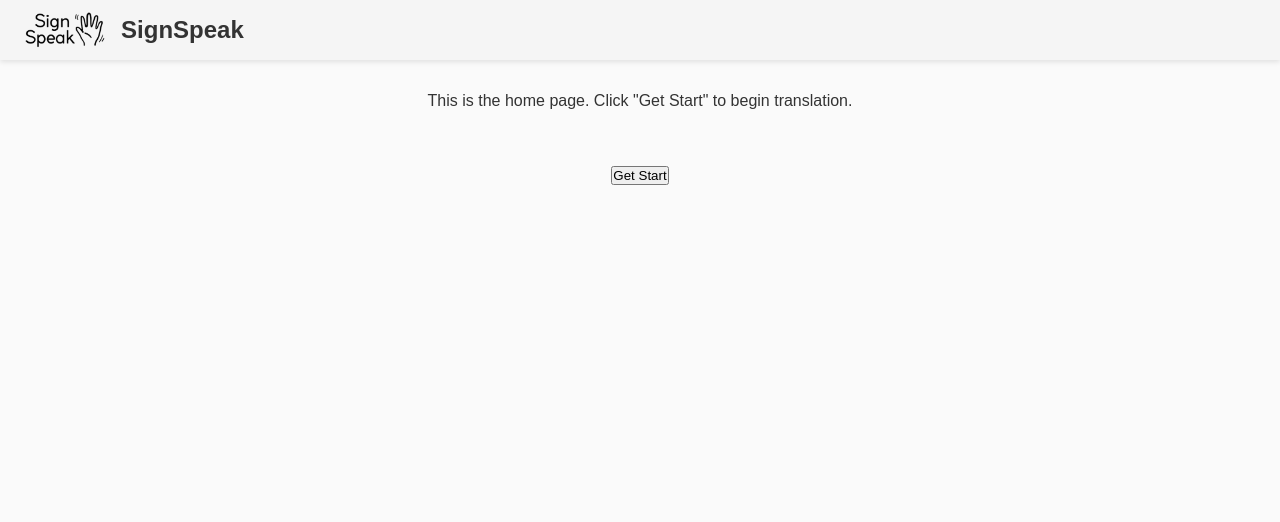
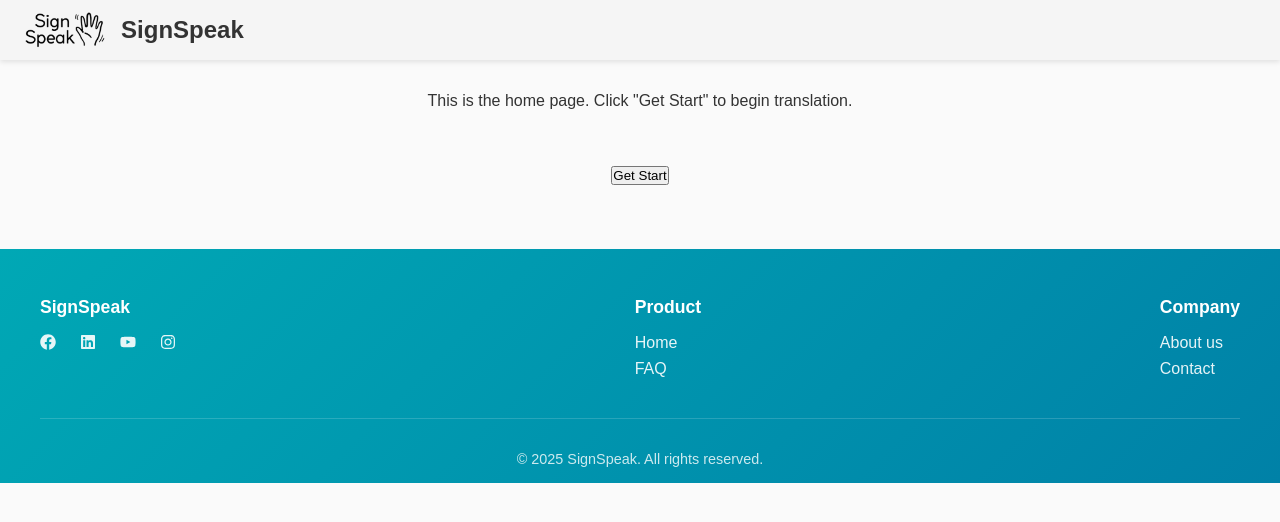
Before and after one commit to oscypio/Signspeak_local_fork, a React (Vite) app in the folder signspeak-frontend/: page / in a window 1280 px wide. Shown: the top 522 px of the page. Built offline with nearby package versions, Linux system fonts and the light colour scheme.

Commit message:
footer done

```diff
--- a/signspeak-frontend/package.json
+++ b/signspeak-frontend/package.json
@@ -14,6 +14,7 @@
     "@stomp/stompjs": "^7.2.1",
     "react": "^19.1.1",
     "react-dom": "^19.1.1",
+    "react-icons": "^5.5.0",
     "sockjs-client": "^1.6.1"
   },
   "devDependencies": {
--- a/signspeak-frontend/src/App.jsx
+++ b/signspeak-frontend/src/App.jsx
@@ -3,6 +3,7 @@ import HomePage from './pages/HomePage';
 import Header from './components/Header'
 import TranslationPage from './pages/TranslationPage';
 import './styles/index.css';
+import Footer from './components/footer';
 
 function App() {
     const [currentPage, setCurrentPage] = useState('home');
@@ -28,6 +29,7 @@ function App() {
             <main className="main-content">
                 {renderPage()}
             </main>
+            <Footer />
         </div>
     );
 }
--- /dev/null
+++ b/signspeak-frontend/src/components/Footer.jsx
@@ -0,0 +1,52 @@
+import React from 'react'
+import '../styles/Footer.css'
+import { FaFacebook, FaLinkedin, FaYoutube, FaInstagram } from "react-icons/fa";
+
+
+const Footer = () => {
+
+  return (
+    <footer className="footer">
+      <div className="footer-container">
+        <div className="footer-content">
+          <div className="footer-section">
+            <h4>SignSpeak</h4>
+            <div className="social-links">
+              <a href="#"><FaFacebook /></a>
+              <a href="#"><FaLinkedin /></a>
+              <a href="#"><FaYoutube /></a>
+              <a href="#"><FaInstagram /></a>
+            </div>
+          </div>
+          <div className="footer-section">
+            <h4>Product</h4>
+            <ul>
+              <li>
+                <a href="/">Home</a>
+              </li>
+              <li>
+                <a href="/FAQ">FAQ</a>
+              </li>
+            </ul>
+          </div>
+          <div className="footer-section">
+            <h4>Company</h4>
+            <ul>
+              <li>
+                <a href="/About">About us</a>
+              </li>
+              <li>
+                <a href="/Contact">Contact</a>
+              </li>
+            </ul>
+          </div>
+        </div>
+        <div className="footer-bottom">
+          <p>&copy; 2025 SignSpeak. All rights reserved.</p>
+        </div>
+      </div>
+    </footer>
+  )
+}
+
+export default Footer
--- /dev/null
+++ b/signspeak-frontend/src/styles/Footer.css
@@ -0,0 +1,75 @@
+.footer {
+  background: linear-gradient(135deg, #00a8b5 0%, #0081a7 100%);
+  color: white;
+  padding: 3rem 2rem 1rem;
+  margin-top: 4rem;
+}
+
+.footer-container {
+  max-width: 1200px;
+  margin: 0 auto;
+}
+
+.footer-content {
+  display: flex;
+  justify-content: space-between;
+  align-items: flex-start;
+  gap: 2rem;
+  flex-wrap: nowrap;
+  overflow-x: auto;
+  margin-bottom: 2rem;
+}
+
+.footer-section h4 {
+  margin-bottom: 1rem;
+  font-size: 1.1rem;
+}
+
+.footer-section p {
+  opacity: 0.9;
+  font-size: 0.95rem;
+  line-height: 1.6;
+}
+
+.footer-section ul {
+  list-style: none;
+  padding: 0;
+}
+
+.footer-section ul li {
+  margin-bottom: 0.5rem;
+}
+
+.footer-section a {
+  color: white;
+  text-decoration: none;
+  opacity: 0.9;
+  transition: opacity 0.3s ease;
+}
+
+.footer-section a:hover {
+  opacity: 1;
+}
+
+.social-links {
+  display: flex;
+  gap: 1.5rem;
+}
+
+.footer-bottom {
+  text-align: center;
+  padding-top: 2rem;
+  border-top: 1px solid rgba(255, 255, 255, 0.2);
+  opacity: 0.8;
+  font-size: 0.9rem;
+}
+
+@media (max-width: 768px) {
+  .footer-content {
+    text-align: center;
+  }
+
+  .social-links {
+    justify-content: center;
+  }
+}
```
Also changed, not shown: signspeak-frontend/src/pages/About.jsx (added), signspeak-frontend/src/pages/Contact.jsx (added), signspeak-frontend/src/pages/FAQ.jsx (added), 1 other file (tests, documents, lock files or other folders).
